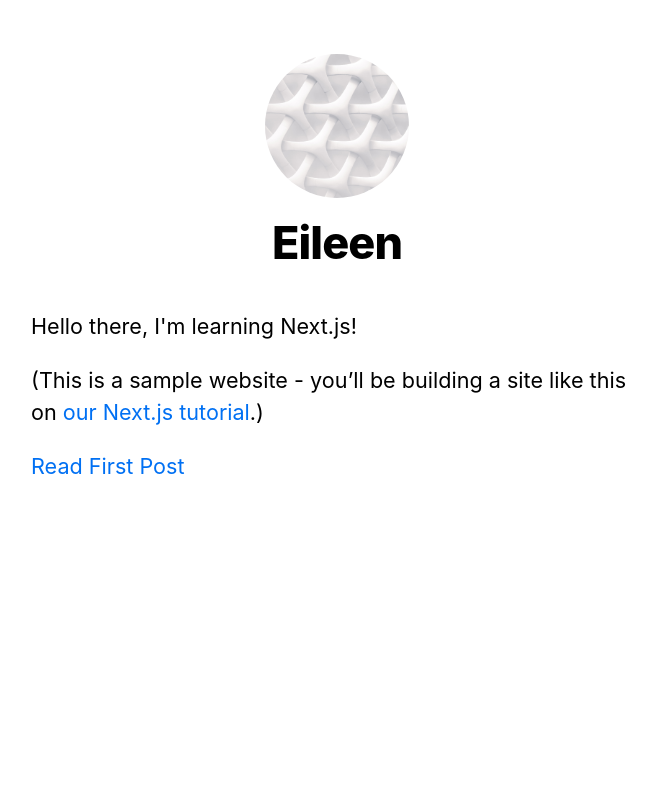
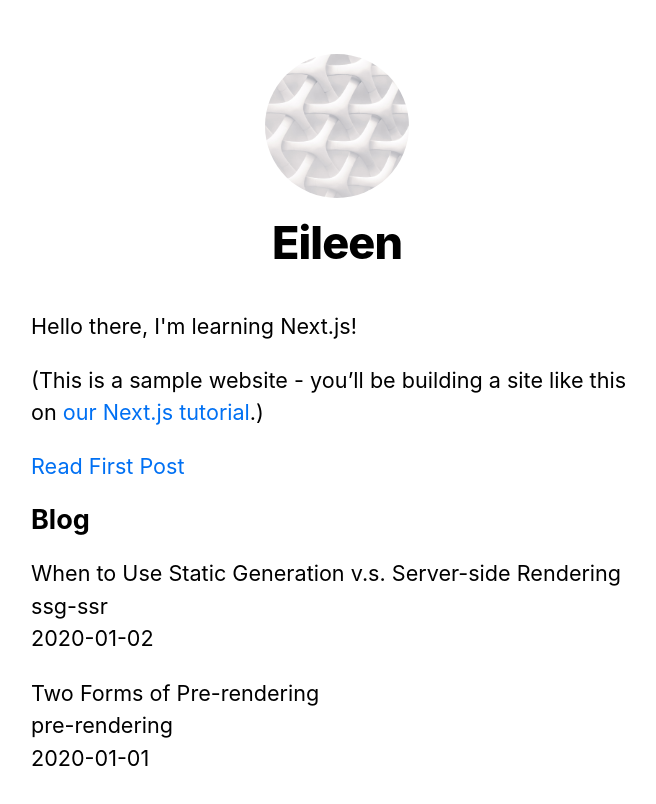
Before and after one commit to eileenxue/nextjs-blog, a Next.js app: page / in a window 1280 px wide. Shown: the top 804 px of the page, without its empty margins (303-959 px from the left). Built offline with nearby package versions, Linux system fonts and the light colour scheme.

Commit message:
Implement getStaticProps to show blog data

```diff
--- /dev/null
+++ b/lib/posts.js
@@ -0,0 +1,37 @@
+import fs from 'fs'
+import path from 'path'
+import matter from 'gray-matter'
+
+const postsDirectory = path.join(process.cwd(), 'posts')
+
+export function getSortedPostsData() {
+  // Get file names under /posts
+  const fileNames = fs.readdirSync(postsDirectory)
+  const allPostsData = fileNames.map(fileName => {
+    // Remove ".md" from file name to get id
+    const id = fileName.replace(/\.md$/, '')
+
+    // Read markdown file as string
+    const fullPath = path.join(postsDirectory, fileName)
+    const fileContents = fs.readFileSync(fullPath, 'utf8')
+
+    // Use gray-matter to parse the post metadata section
+    const matterResult = matter(fileContents)
+
+    // Combine the data with the id
+    return {
+      id,
+      ...matterResult.data
+    }
+  })
+  // Sort posts by date
+  return allPostsData.sort(({ date: a }, { date: b }) => {
+    if (a < b) {
+      return 1
+    } else if (a > b) {
+      return -1
+    } else {
+      return 0
+    }
+  })
+}
--- a/pages/index.js
+++ b/pages/index.js
@@ -2,8 +2,18 @@
 import Link from 'next/link'
 import Layout, { siteTitle } from '../components/layout'
 import utilStyles from '../styles/utils.module.css'
+import { getSortedPostsData } from '../lib/posts'
 
-export default function Home() {
+export async function getStaticProps() {
+  const allPostsData = getSortedPostsData()
+  return {
+    props: {
+      allPostsData
+    }
+  }
+}
+
+export default function Home({allPostsData}) {
   return (
     <Layout home>
       <Head>
@@ -19,6 +29,20 @@
           <a>Read First Post</a>
         </Link>
       </section>
+      <section className={`${utilStyles.headingMd} ${utilStyles.padding1px}`}>
+        <h2 className={utilStyles.headingLg}>Blog</h2>
+        <ul className={utilStyles.list}>
+          {allPostsData.map(({ id, date, title }) => (
+            <li className={utilStyles.listItem} key={id}>
+              {title}
+              <br />
+              {id}
+              <br />
+              {date}
+            </li>
+          ))}
+        </ul>
+      </section>
     </Layout>
   )
 }
```
